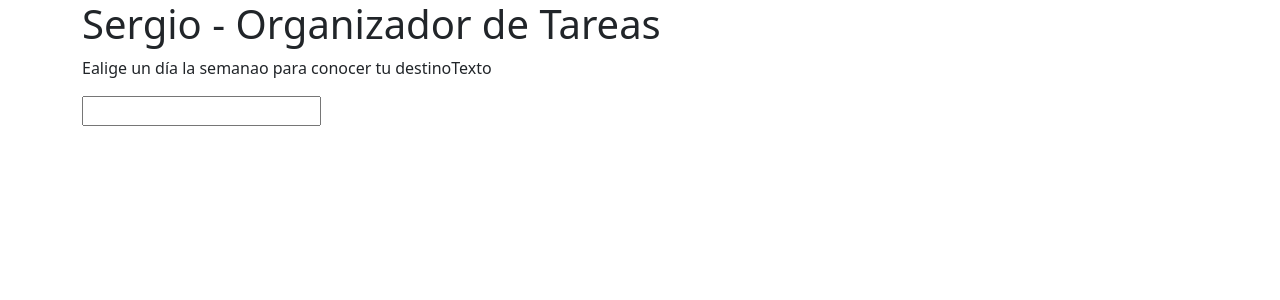
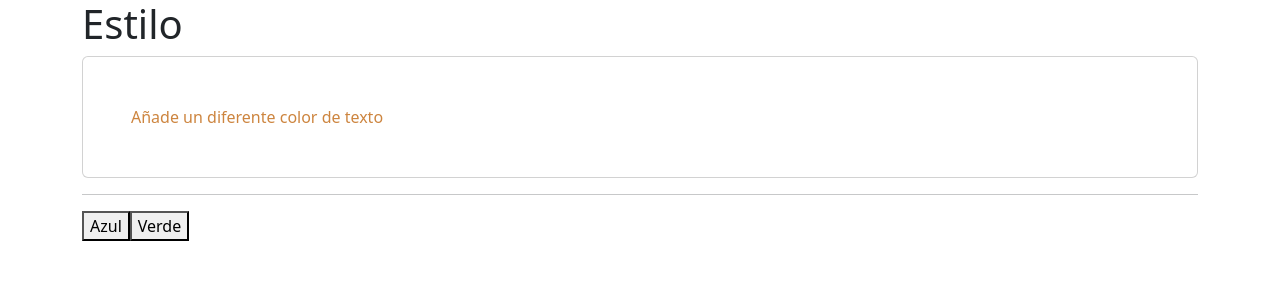
Before and after one commit to mucacran/aprendiendo, an Angular app: page / in a window 1280 px wide. Shown: the top 300 px of the page. Built offline with nearby package versions, Linux system fonts and the light colour scheme.

Commit message:
nuevos cambios

```diff
--- a/src/app/app.component.css
+++ b/src/app/app.component.css
@@ -0,0 +1,13 @@
+button.activo{
+    background-color: #03a9f4;
+    color: yellow;
+    font-weight: bold;
+ }
+
+.green{
+    border-bottom: 7px solid greenyellow;
+}
+
+.red{
+    border-bottom: 7px solid crimson;
+}
--- a/src/app/app.component.html
+++ b/src/app/app.component.html
@@ -1,17 +1,15 @@
-<div class="container">
-    <h1>Sergio - Organizador de Tareas</h1>
-    <div [ngSwitch]="DiadelaSemana">
-        <p class="item" *ngSwitchCase="'13'">---- 13 ----</p>
-        <p class="item" *ngSwitchCase="'lunes'">Tomar chocolate caliente</p>
-        <p class="item" *ngSwitchCase="'martes'">Ser el mejor</p>
-        <p class="item" *ngSwitchCase="'miercoles'">Trabajt BYUi</p>
-        <p class="item" *ngSwitchCase="'jueves'">Pensar en el viernes</p>
-        <p class="item" *ngSwitchCase="'viernes'">Ya no pensar en nada</p>
-        <p class="item" *ngSwitchDefault>Ealige un día la semanao para conocer tu destinoTexto</p>
-    </div>
+
+<div class="container mb-5"><h1>Estilo</h1>
+    <div class="card p-5" [ngStyle]="{'color':coolor ? coolor:'peru'}">Añade un diferente color de texto</div>
+
+
+<hr>
+
+    <button  (click)="coolor = 'red'" [ngClass]="{'activo':coolor == 'red'}">Azul</button>
+    <button  (click)="coolor = 'green'" [ngClass]="coolor">Verde</button>
+
 </div>
 
+<div class="container">
 
-<div class="container">
-    <input type="text" [(ngModel)]="DiadelaSemana"/>
 </div>
--- a/src/app/app.component.ts
+++ b/src/app/app.component.ts
@@ -11,5 +11,5 @@ export class AppComponent {
   valor2!: boolean;
 
   DiadelaSemana!: String; // Definir la propiedad DiadelaSemana como un número
-
+  coolor!:string;
 }
```
